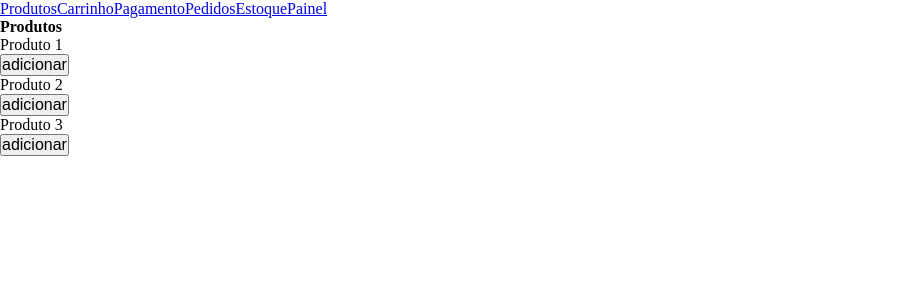
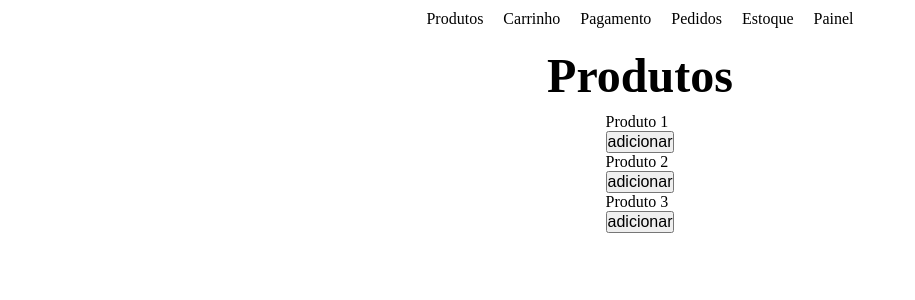
Before and after one commit to SamarionJunior/matheus, a React (Create React App) app: page / in a window 1280 px wide. Shown: the top 300 px of the page, without its empty margins (0-915 px from the left). Built offline with nearby package versions, Linux system fonts and the light colour scheme.

Commit message:
Atualização 9

```diff
--- a/src/App.css
+++ b/src/App.css
@@ -7,3 +7,66 @@
   padding: 0;
   font-size: 1.6rem;
 }
+
+body, #root{
+  width: 100%;
+  height: 100vh;
+  display: flex;
+  flex-direction: column;
+  justify-content: flex-start;
+  align-items: center;
+}
+
+.Content{
+  max-width: 1080px;
+  width: 100%;
+  display: flex;
+  flex-direction: column;
+  justify-content: center;
+  align-items: center;
+}
+
+h1{
+  font-size: 4.8rem;
+  padding: 0.5rem;
+  margin: 0.5rem;
+}
+
+.Lista{
+  display: flex;
+  flex-direction: column;
+  justify-content: flex-start;
+  align-items: center;
+  width: 100%;
+  height: 100%;
+}
+
+.Links{
+  width: 100%;
+  height: auto;
+  display: flex;
+  flex-direction: row;
+  flex-wrap: wrap;
+  justify-content: center;
+  align-items: center;
+}
+
+a{
+  text-decoration: none;
+  outline: none;
+  color: black;
+  background-color: transparent;
+  padding: 1rem;
+}
+
+a:hover{
+  color: white;
+  background-color: black;
+  transition: all ease-in-out 0.3s;
+}
+
+a:active{
+  color: black;
+  background-color: transparent;
+  transition: all ease-in-out 0.3s;
+}
--- a/src/components/Links.jsx
+++ b/src/components/Links.jsx
@@ -5,7 +5,7 @@ import { Link } from "react-router-dom";
 const Links = () => {
 
   return (
-    <div>
+    <div className='Links'>
         <Link to="/Produtos">Produtos</Link>
         <Link to="/Carrinho">Carrinho</Link>
         <Link to="/Pagamento">Pagamento</Link>
--- a/src/pages/Produtos/index.jsx
+++ b/src/pages/Produtos/index.jsx
@@ -13,10 +13,10 @@ const Produtos = () => {
   const produtos = useSelector(selectors.getProdutos)
 
   return (
-    <div>
+    <div className='Content'>
       <Links></Links>
       <h1>Produtos</h1>
-      <div>
+      <div className='Lista'>
 
         {produtos.length !== 0 ?
           produtos.map(produto => (
```
Also changed, not shown: src/p1.jsx (deleted, +0 -14 lines), src/p2.jsx (deleted, +0 -14 lines).
